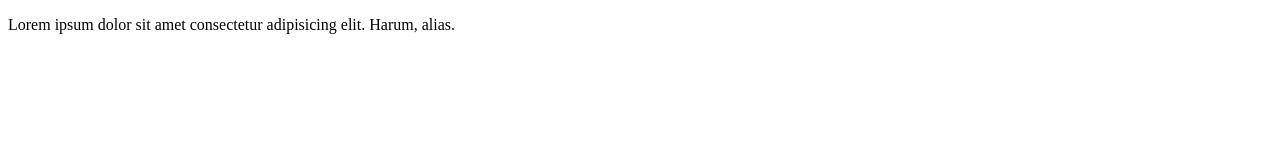
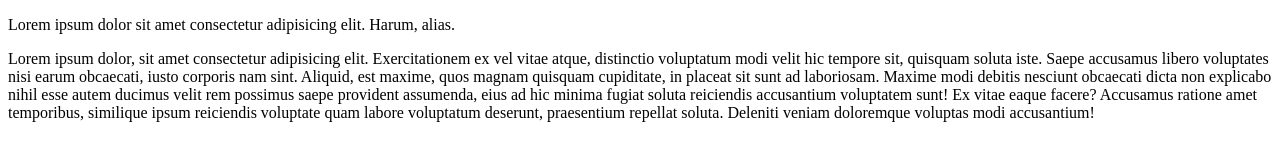
Before and after one commit to Maxi-hub/GIT.deep, a plain HTML site: page HW1/index.html in a window 1280 px wide. Drawn offline with Linux system fonts and the light colour scheme.

Commit message:
Added text into index.html

```diff
--- a/HW1/index.html
+++ b/HW1/index.html
@@ -7,5 +7,8 @@
 </head>
 <body>
     <p>Lorem ipsum dolor sit amet consectetur adipisicing elit. Harum, alias.</p>
+    <div>
+        <p>Lorem ipsum dolor, sit amet consectetur adipisicing elit. Exercitationem ex vel vitae atque, distinctio voluptatum modi velit hic tempore sit, quisquam soluta iste. Saepe accusamus libero voluptates nisi earum obcaecati, iusto corporis nam sint. Aliquid, est maxime, quos magnam quisquam cupiditate, in placeat sit sunt ad laboriosam. Maxime modi debitis nesciunt obcaecati dicta non explicabo nihil esse autem ducimus velit rem possimus saepe provident assumenda, eius ad hic minima fugiat soluta reiciendis accusantium voluptatem sunt! Ex vitae eaque facere? Accusamus ratione amet temporibus, similique ipsum reiciendis voluptate quam labore voluptatum deserunt, praesentium repellat soluta. Deleniti veniam doloremque voluptas modi accusantium!</p>
+    </div>
 </body>
 </html>
```
